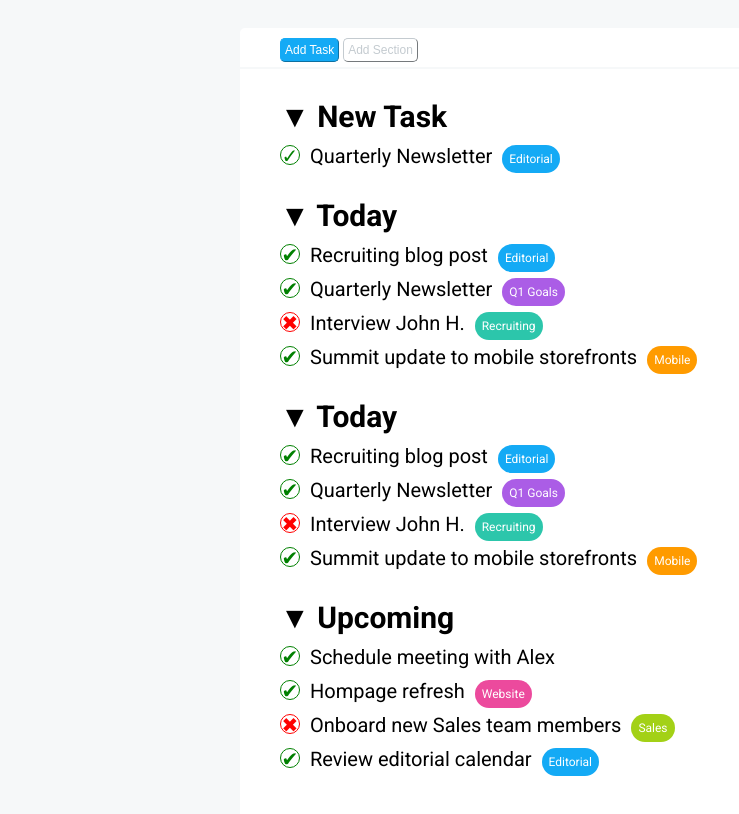
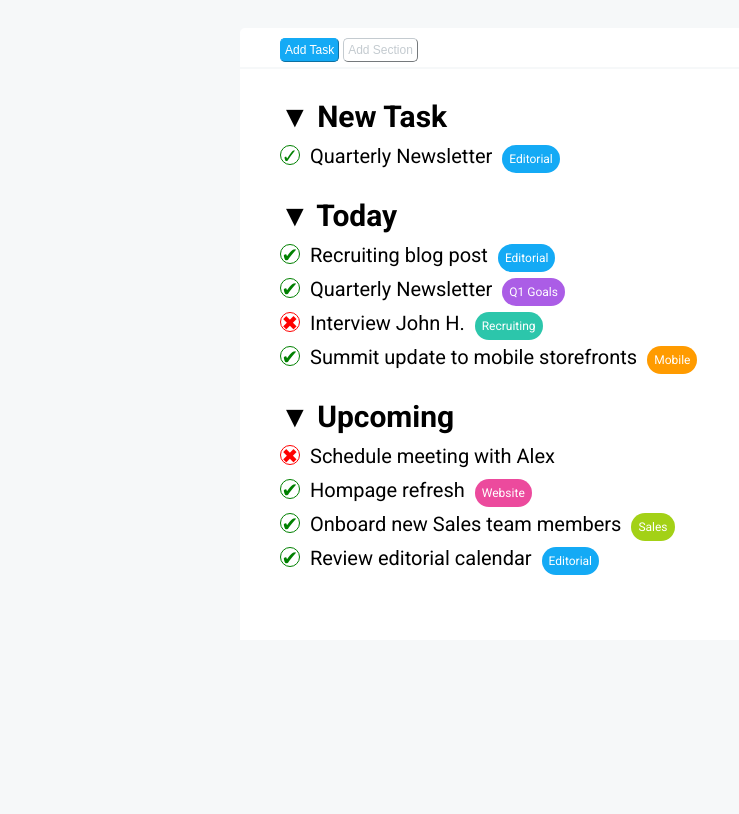
Before and after one commit to federicodececco/html-css-toboolist, a plain HTML site: page index.html in a window 1280 px wide. Shown: the part 82-896 px from the top of the page, without its empty margins (0-739 px from the left). After the commit the page ends 800 px from the top, so only its background shows below. Drawn offline with Linux system fonts and the light colour scheme.

Commit message:
fix: duplication of a list and correction of some errors

```diff
--- a/index.html
+++ b/index.html
@@ -20,6 +20,7 @@
       <button type="button" class="btn b2">Add Section</button>
     </section>
     <main>
+        <!-- the three to-do lists -->
        <h2 class="bold">&#9660 New Task</h2>
         <ul>
             <li><span class="circle true">&#10003</span><span class="text">Quarterly Newsletter</span> <span class="box ed">Editorial</span></li>
@@ -31,18 +32,11 @@
             <li><span class="circle false">&#10006;</span><span class="text">Interview John H.</span> <span class="box rec">Recruiting</span></li>
             <li><span class="circle true">&#10004</span><span class="text">Summit update to mobile storefronts</span> <span class="box mobile">Mobile</span></li>
         </ul>
-        <h2 class="bold">&#9660 Today</h2>
-        <ul>
-            <li><span class="circle true">&#10004</span><span class="text">Recruiting blog post</span> <span class="box ed">Editorial</span></li>
-            <li><span class="circle true">&#10004</span><span class="text">Quarterly Newsletter</span> <span class="box q1">Q1 Goals</span></li>
-            <li><span class="circle false">&#10006;</span><span class="text">Interview John H.</span> <span class="box rec">Recruiting</span></li>
-            <li><span class="circle true">&#10004</span><span class="text">Summit update to mobile storefronts</span> <span class="box mobile">Mobile</span></li>
-        </ul>
         <h2 class="bold">&#9660 Upcoming</h2>
         <ul>
-            <li><span class="circle true">&#10004</span><span class="text">Schedule meeting with Alex</span>
+            <li><span class="circle false">&#10006</span><span class="text">Schedule meeting with Alex</span>
             <li><span class="circle true">&#10004</span><span class="text">Hompage refresh</span> <span class="box web">Website</span></li>
-            <li><span class="circle false">&#10006;</span><span class="text">Onboard new Sales team members</span> <span class="box sales">Sales</span></li>
+            <li><span class="circle true">&#10004;</span><span class="text">Onboard new Sales team members</span> <span class="box sales">Sales</span></li>
             <li><span class="circle true">&#10004</span><span class="text">Review editorial calendar</span> <span class="box ed">Editorial</span></li>
         </ul>
 
```
